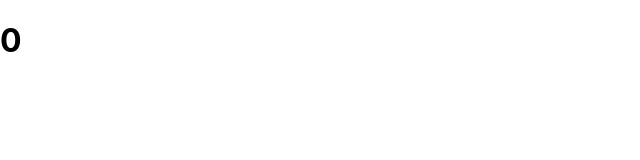
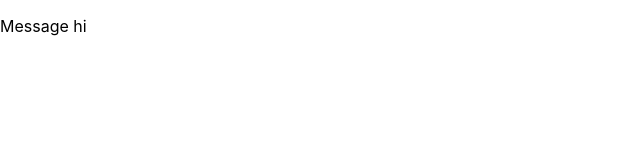
Before and after one commit to knaik/reacth, a React (Create React App) app: page / in a window 1280 px wide. Shown: the top 160 px of the page, without its empty margins (0-640 px from the left). Built offline with nearby package versions, Linux system fonts and the light colour scheme.

Commit message:
reacthook reducer

```diff
--- a/src/index.js
+++ b/src/index.js
@@ -2,12 +2,31 @@ import React, { useState, useEffect, useReducer } from "react";
 import ReactDOM from "react-dom/client";
 import "./index.css";
 
+const initialState = {
+  message: "hi",
+};
+
+function reducer(state, action) {
+  switch (action.type) {
+    case "yell":
+      return {
+        message: "Hey!",
+      };
+    case "whisper":
+      return {
+        message: "hi there",
+      };
+  }
+}
+
 function App() {
-  const [number, setNumber] = useReducer(
-    (number, newNumber) => number + newNumber,
-    0
+  const [state, dispactch] = useReducer(reducer, initialState);
+
+  return (
+    <>
+      <p> Message {state.message} </p>
+    </>
   );
-  return <h1 onClick={() => setNumber(1)}>{number}</h1>;
 }
 
 const root = ReactDOM.createRoot(document.getElementById("root"));
```
